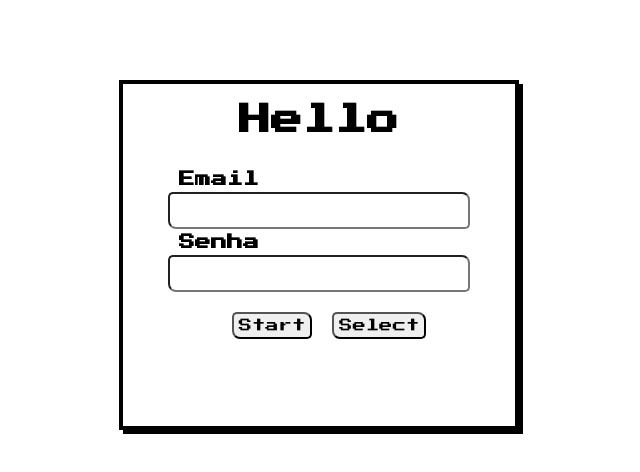
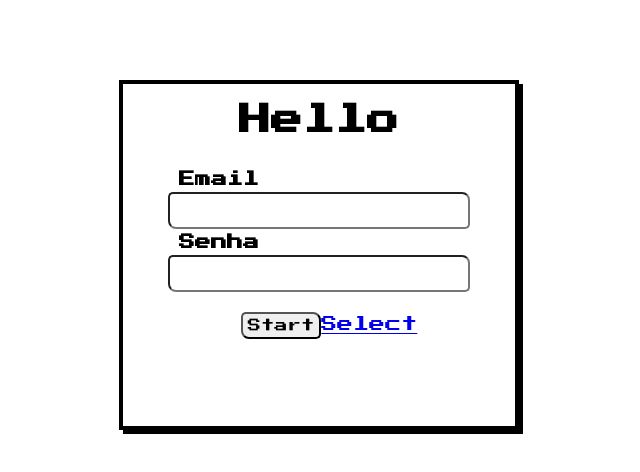
Before and after one commit to K16bits/Loginbits, a React (Create React App) app: page / in a window 1280 px wide. Shown: the top 472 px of the page, without its empty margins (321-961 px from the left). Built offline with nearby package versions, Linux system fonts and the light colour scheme.

Commit message:
Update index.js

```diff
--- a/src/pages/Home/index.js
+++ b/src/pages/Home/index.js
@@ -1,4 +1,5 @@
 import React, { useState } from 'react';
+import { Link } from 'react-router-dom';
 import "./styles.css"
 
 export default function Home() {
@@ -30,7 +31,7 @@ export default function Home() {
           ></input>
         </div>
         <button type='submit' onChange={handleRegister}>Start</button>
-        <button>Select</button>
+        <Link to="/profile">Select</Link>
       </form>
     </div>
   );
```
